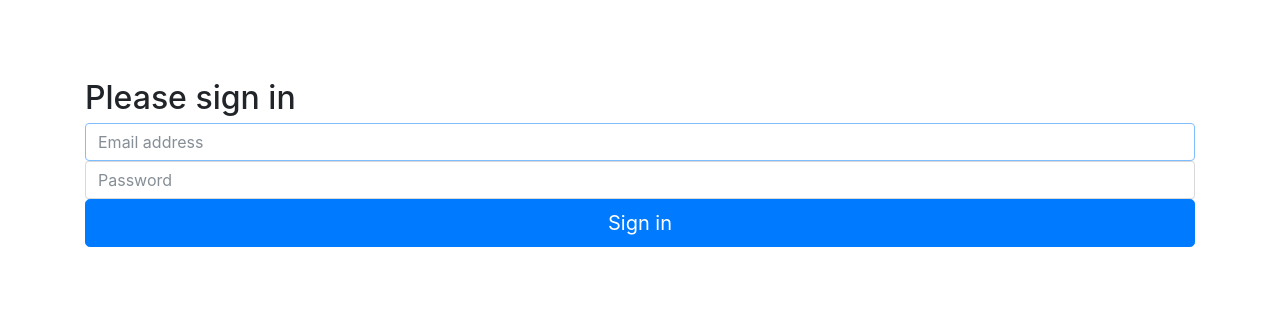
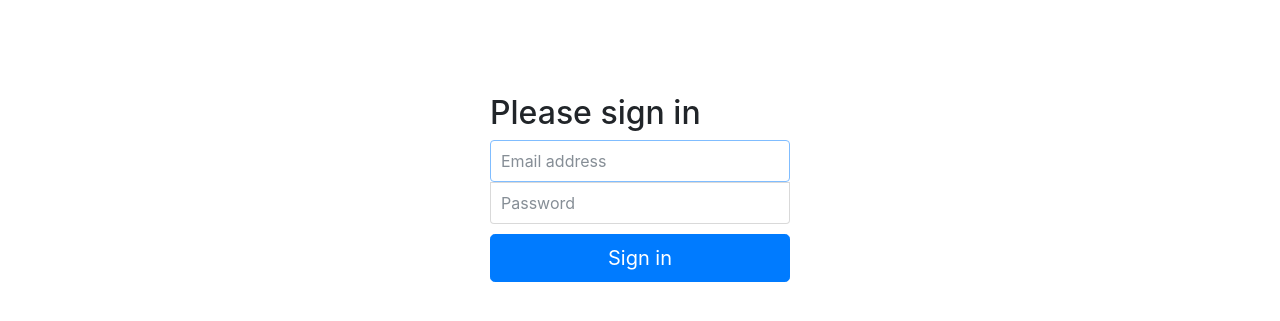
Before and after one commit to aberkalns/ci-tutorial, a CodeIgniter app: page /database/index.php/users/login in a window 1280 px wide. Shown: the top 321 px of the page. Run offline with CodeIgniter, Linux system fonts and the light colour scheme; some libraries are stand-ins or nearby versions.

Commit message:
Changes in CSS

```diff
--- a/application/modules/templates/views/empty_template.php
+++ b/application/modules/templates/views/empty_template.php
@@ -14,7 +14,7 @@
     <link rel="stylesheet" href="https://maxcdn.bootstrapcdn.com/bootstrap/4.0.0-beta/css/bootstrap.min.css" integrity="sha384-/Y6pD6FV/Vv2HJnA6t+vslU6fwYXjCFtcEpHbNJ0lyAFsXTsjBbfaDjzALeQsN6M" crossorigin="anonymous">
 
     <!-- Custom styles for this template -->
-    <link href="<?php echo base_url('assets/css/'); ?>starter-template.css" rel="stylesheet">
+    <link href="<?php echo base_url('assets/css/'); ?>style.css" rel="stylesheet">
   </head>
 
   <body>
--- /dev/null
+++ b/assets/css/style.css
@@ -0,0 +1,40 @@
+body {
+  padding-top: 5rem;
+}
+.starter-template {
+  padding: 3rem 1.5rem;
+  text-align: center;
+}
+.form-signin {
+  max-width: 330px;
+  padding: 15px;
+  margin: 0 auto;
+}
+.form-signin .form-signin-heading,
+.form-signin .checkbox {
+  margin-bottom: 10px;
+}
+.form-signin .checkbox {
+  font-weight: normal;
+}
+.form-signin .form-control {
+  position: relative;
+  height: auto;
+  -webkit-box-sizing: border-box;
+          box-sizing: border-box;
+  padding: 10px;
+  font-size: 16px;
+}
+.form-signin .form-control:focus {
+  z-index: 2;
+}
+.form-signin input[type="email"] {
+  margin-bottom: -1px;
+  border-bottom-right-radius: 0;
+  border-bottom-left-radius: 0;
+}
+.form-signin input[type="password"] {
+  margin-bottom: 10px;
+  border-top-left-radius: 0;
+  border-top-right-radius: 0;
+}
```
Also changed, not shown: application/modules/templates/views/src/signin.html (added, +47 -0 lines), assets/css/signin.css (added, +39 -0 lines).
